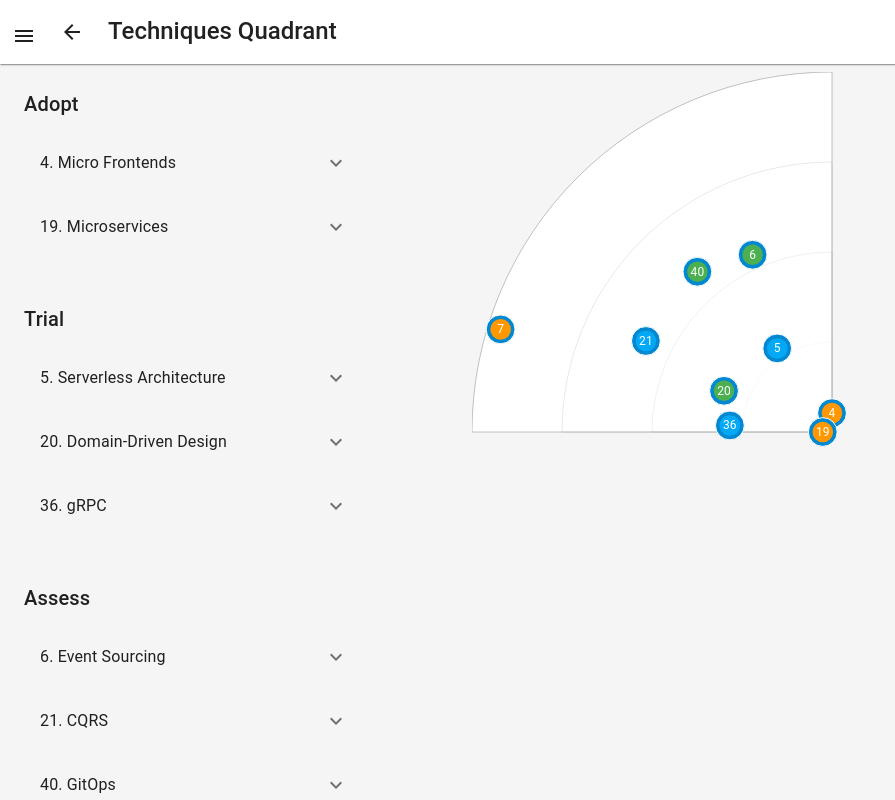
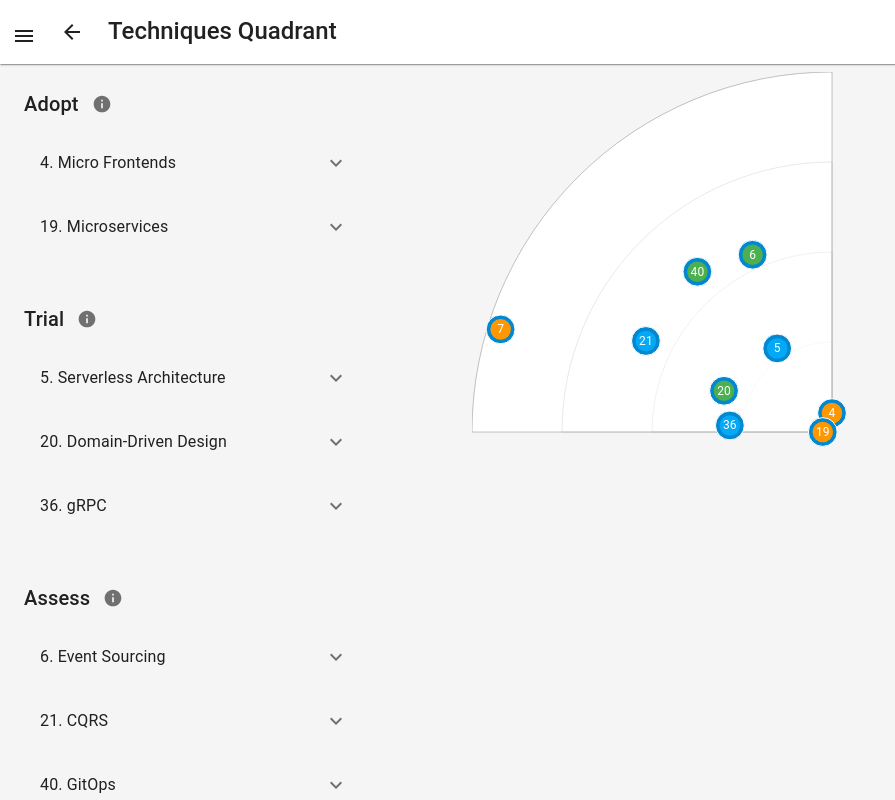
Before and after one commit to ThomasRohde/tech-radar, a React (Vite) app: page /quadrant/1 in a window 1280 px wide. Shown: the whole page, without its empty margins (0-895 px from the left). Built offline with nearby package versions, Linux system fonts and the light colour scheme.

Commit message:
QuadrantPage info tool tips

```diff
--- a/src/components/QuadrantPage.jsx
+++ b/src/components/QuadrantPage.jsx
@@ -1,5 +1,6 @@
 import ArrowBackIcon from "@mui/icons-material/ArrowBack";
 import ExpandMoreIcon from "@mui/icons-material/ExpandMore";
+import InfoIcon from "@mui/icons-material/Info";
 import {
   AppBar,
   Box,
@@ -12,6 +13,7 @@ import {
   Typography,
   useMediaQuery,
   useTheme,
+  Tooltip,
 } from "@mui/material";
 import React, { useEffect, useState, useCallback, useMemo } from "react";
 import { useNavigate, useParams } from "react-router-dom";
@@ -26,6 +28,13 @@ const QUADRANTS = [
   "Languages & Frameworks",
 ];
 const RINGS = ["Adopt", "Trial", "Assess", "Hold"];
+
+const RING_DESCRIPTIONS = {
+  "Adopt": "Technologies we strongly recommend. They're proven, mature, and ready for use in our projects.",
+  "Trial": "Technologies worth pursuing. They've shown promise and we suggest trying them on projects that can handle the risk.",
+  "Assess": "Technologies worth exploring with the goal of understanding how they'll affect our organization.",
+  "Hold": "Technologies that are not recommended for new projects or continued investment, though they may be maintained for existing projects.",
+};
 
 const QuadrantPage = () => {
   const { id } = useParams();
@@ -138,8 +147,13 @@ const QuadrantPage = () => {
         >
           {technologiesByRing.map(({ ring, technologies }) => (
             <Box key={ring} sx={{ mb: 4 }}>
-              <Typography variant="h6" gutterBottom>
+              <Typography variant="h6" gutterBottom sx={{ display: 'flex', alignItems: 'center' }}>
                 {ring}
+                <Tooltip title={RING_DESCRIPTIONS[ring]} arrow>
+                  <IconButton size="small" sx={{ ml: 1 }}>
+                    <InfoIcon fontSize="small" />
+                  </IconButton>
+                </Tooltip>
               </Typography>
               <List>
                 {technologies.map((tech) => (
```
